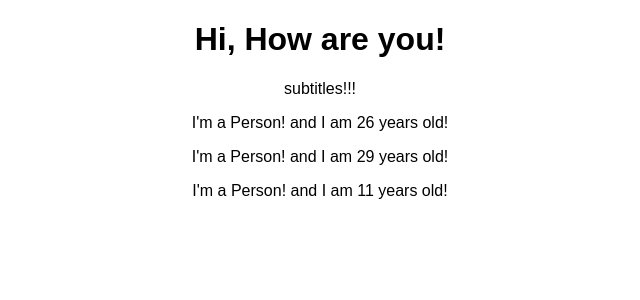
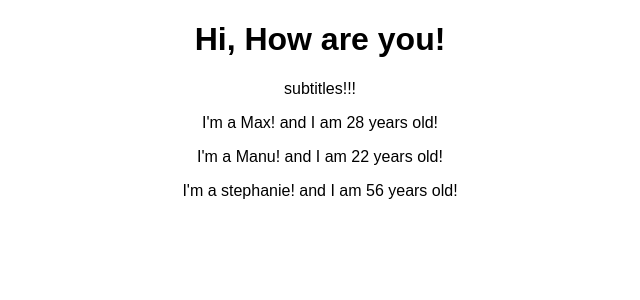
Before and after one commit to Sugar-Bee/RCG, a React (Create React App) app: page / in a window 1280 px wide. Shown: the top 300 px of the page, without its empty margins (320-960 px from the left). Built offline with nearby package versions, Linux system fonts and the light colour scheme.

Commit message:
Understanding how to use props

```diff
--- a/src/App.js
+++ b/src/App.js
@@ -8,9 +8,11 @@
 			<div className="App">
 				<h1>Hi, How are you!</h1>
 				<p>subtitles!!!</p>
-				<Person></Person>
-				<Person></Person>
-				<Person></Person>
+				<Person name="Max" age="28"></Person>
+				<Person name="Manu" age="22">
+					My Hobbies: Racing
+				</Person>
+				<Person name="stephanie" age="56"></Person>
 			</div>
 		);
 	}
--- a/src/Person/Person.js
+++ b/src/Person/Person.js
@@ -1,8 +1,10 @@
 import React from 'react';
 
-const person = () => {
+const person = (props) => {
 	return (
-		<p>I'm a Person! and I am {Math.floor(Math.random() * 30)} years old!</p>
+		<p>
+			I'm a {props.name}! and I am {props.age} years old!
+		</p>
 	);
 };
 
```
